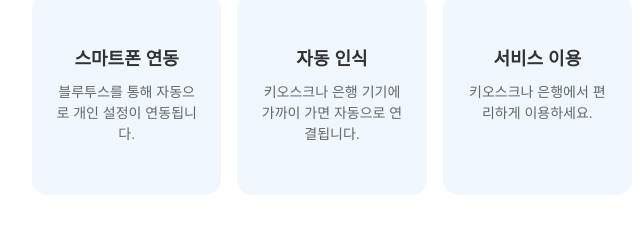
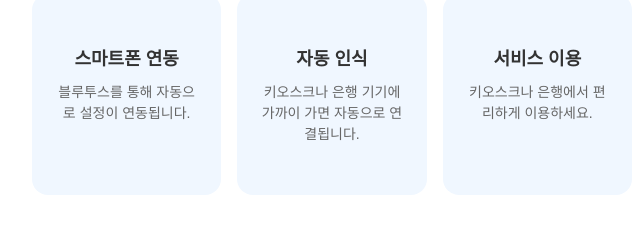
Before and after one commit to stud-Limjiwon/Webprograming-2025-hansei, a website: page src/func_hearing.html in a window 1280 px wide. Shown: the part 416-648 px from the top of the page, 308-948 px from the left. Drawn offline with Linux system fonts and the light colour scheme; files whose address does not match are found by name.

Commit message:
css, html 업로드

```diff
--- a/src/func_hearing.html
+++ b/src/func_hearing.html
@@ -46,7 +46,7 @@
         <div class="cards">
             <div class="card">
                 <h3 class="card-title">스마트폰 연동</h3>
-                <p class="card-desc">블루투스를 통해 자동으로 개인 설정이 연동됩니다.</p>
+                <p class="card-desc">블루투스를 통해 자동으로 설정이 연동됩니다.</p>
             </div>
             <div class="card">
                 <h3 class="card-title">자동 인식</h3>
```
Also changed, not shown: src/func_physical.html (+1 -1 lines), src/func_visual.html (+1 -1 lines).
